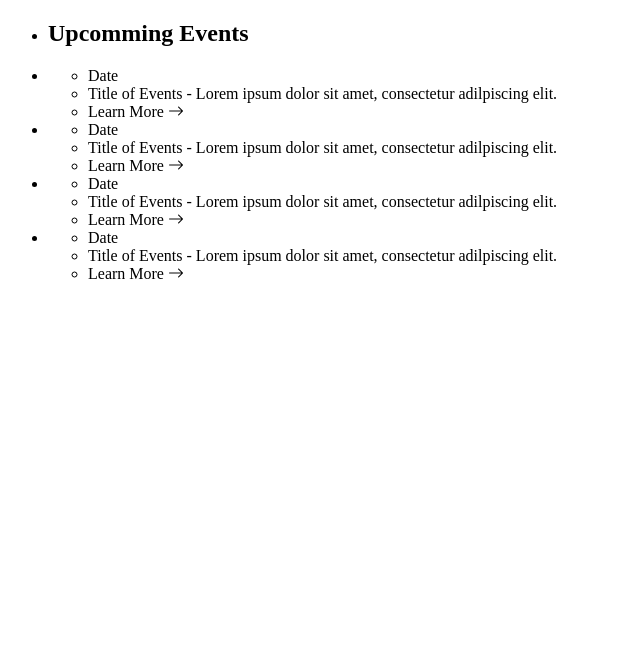
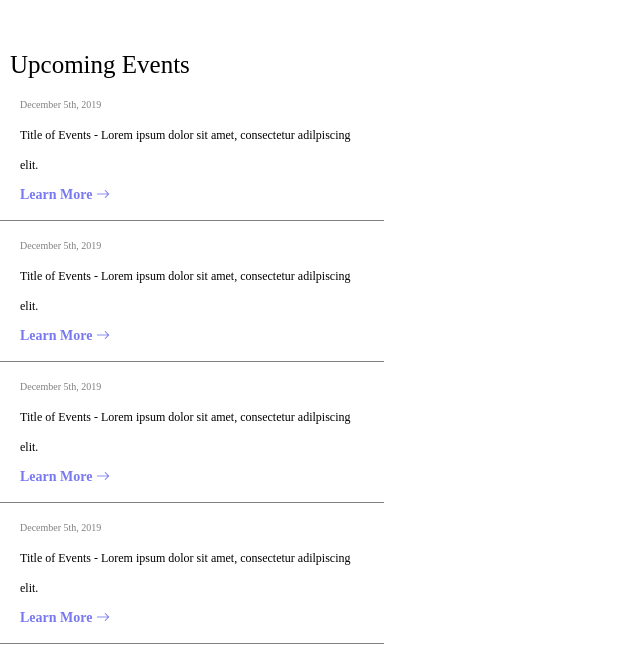
Before and after one commit to frostyral/exercise, a plain HTML site: page upcommingEvents.html in a window 1280 px wide. Shown: the whole page, without its empty margins (0-640 px from the left). Drawn offline with nearby package versions, Linux system fonts and the light colour scheme.

Commit message:
upcoming Event part

```diff
--- a/css/style.less
+++ b/css/style.less
@@ -0,0 +1,61 @@
+.fontStyle{
+    font-family: IBM plex Sans;
+    font-size: 14px;
+    font-weight: none;
+}
+
+.listStyle{
+    list-style-type: none;
+}
+
+*{
+    .fontStyle();
+    .listStyle();
+     padding: 0;
+     margin: 0;
+}
+
+.container{
+    //margin: 0 auto;
+    width: 30%;
+    line-height: 30px;
+    float: left;
+    margin-top: 50px;
+    ul{
+        display: grid;
+        ul{
+            border-bottom: solid 1px gray;
+            padding: 10px 20px;
+            li{
+                display: inline;
+                h5{
+                    font-weight: lighter;
+                    line-height: 30px;
+                    font-size: 10px;
+                    color: gray;
+                }
+                p{
+                    font-size: 12px;
+                }
+                h4{
+                    color: rgb(120, 120, 241);
+                    font-size: 14px;
+                }
+                i{
+                    color: rgb(120, 120, 241);
+                    font-size: 14px;
+                }
+            }
+        }
+    }
+    li{
+        h1{
+            font-size: 25px;
+            line-height: 30px;
+            font-weight: 100;
+            padding: 0px 10px;
+
+        }
+    }
+
+}
--- a/upcommingEvents.html
+++ b/upcommingEvents.html
@@ -5,38 +5,39 @@
     <meta http-equiv="X-UA-Compatible" content="IE=edge">
     <meta name="viewport" content="width=device-width, initial-scale=1.0">
     <link rel="stylesheet" href="https://cdn.jsdelivr.net/npm/bootstrap-icons@1.9.1/font/bootstrap-icons.css">
-    <title>Upcomming Events</title>
+    <title>Upcoming Events</title>
+    <link rel="stylesheet" href="css/style.css">
 </head>
 <body>
     <section class="container">
         <ul>
-            <li><h1>Upcomming Events</h1></li>
+            <li><h1>Upcoming Events</h1></li>
             <li>
                 <ul>
-                    <li>Date</li>
-                    <li>Title of Events - Lorem ipsum dolor sit amet, consectetur adilpiscing elit.</li>
-                    <li>Learn More <i class="bi bi-arrow-right"></i></li>
+                    <li><h5>December 5th, 2019</h5></li>
+                    <li><p>Title of Events - Lorem ipsum dolor sit amet, consectetur adilpiscing elit.</p></li>
+                    <li><h4>Learn More <i class="bi bi-arrow-right"></i></h4></li>
                 </ul>
             </li>
             <li>
                 <ul>
-                    <li>Date</li>
-                    <li>Title of Events - Lorem ipsum dolor sit amet, consectetur adilpiscing elit.</li>
-                    <li>Learn More <i class="bi bi-arrow-right"></i></li>
+                    <li><h5>December 5th, 2019</h5></li>
+                    <li><p>Title of Events - Lorem ipsum dolor sit amet, consectetur adilpiscing elit.</p></li>
+                    <li><h4>Learn More <i class="bi bi-arrow-right"></i></h4></li>
                 </ul>
             </li>
             <li>
                 <ul>
-                    <li>Date</li>
-                    <li>Title of Events - Lorem ipsum dolor sit amet, consectetur adilpiscing elit.</li>
-                    <li>Learn More <i class="bi bi-arrow-right"></i></li>
+                    <li><h5>December 5th, 2019</h5></li>
+                    <li><p>Title of Events - Lorem ipsum dolor sit amet, consectetur adilpiscing elit.</p></li>
+                    <li><h4>Learn More <i class="bi bi-arrow-right"></i></h4></li>
                 </ul>
             </li>
             <li>
                 <ul>
-                    <li>Date</li>
-                    <li>Title of Events - Lorem ipsum dolor sit amet, consectetur adilpiscing elit.</li>
-                    <li>Learn More <i class="bi bi-arrow-right"></i></li>
+                    <li><h5>December 5th, 2019</h5></li>
+                    <li><p>Title of Events - Lorem ipsum dolor sit amet, consectetur adilpiscing elit.</p></li>
+                    <li><h4>Learn More <i class="bi bi-arrow-right"></i></h4></li>
                 </ul>
             </li>
         </ul>
```
Also changed, not shown: css/style.css (added).
